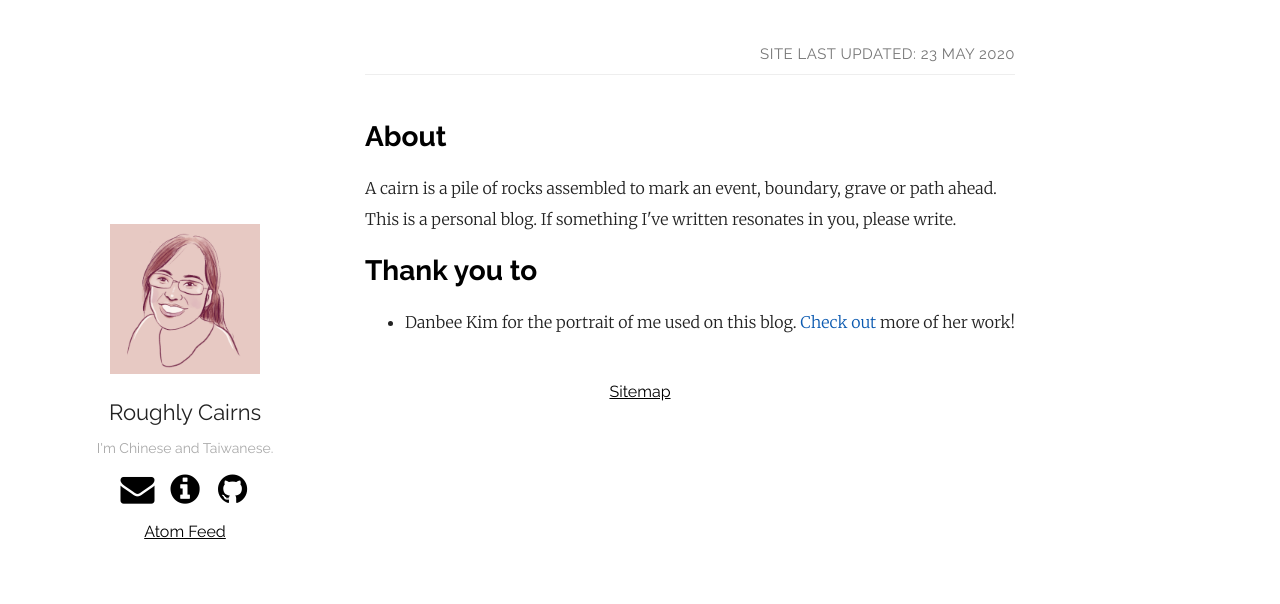
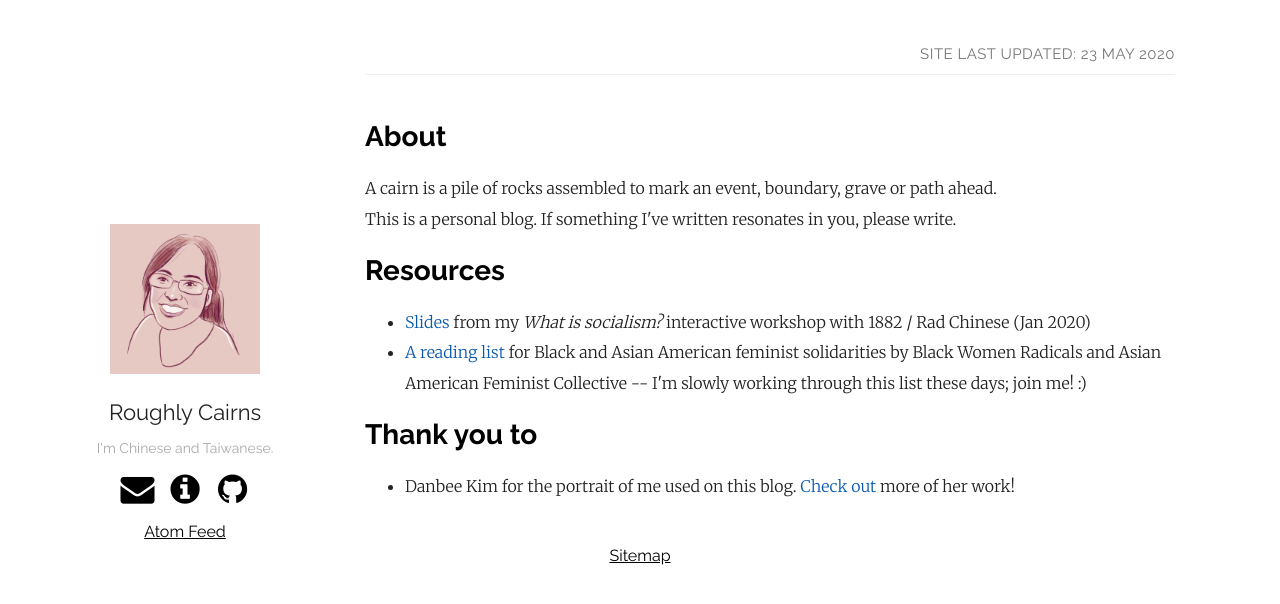
Before and after one commit to r-wei/curated-self, a Jekyll site: the page built from _pages/about.md, in a window 1280 px wide. Shown: the top 604 px of the page. Built offline with Jekyll 4.4.1, drawn with Linux system fonts in a browser that asks for light colours.

Commit message:
add Resources to about.md

```diff
--- a/_pages/about.md
+++ b/_pages/about.md
@@ -9,6 +9,13 @@ permalink: /about/
 	A cairn is a pile of rocks assembled to mark an event, boundary, grave or path ahead.<br>
 	This is a personal blog. If something I've written resonates in you, please write.
 </div>
+<h2 class="post-title">Resources</h2>
+<div class="post">
+	<ul>
+		<li><a href="https://docs.google.com/presentation/d/15OZBm5u9et7mXgUmYk1W_-7DmUQCeiXbnhjioAMHz8Q/edit?usp=sharing">Slides</a> from my <i>What is socialism?</i> interactive workshop with 1882 / Rad Chinese (Jan 2020)</li>
+		<li><a href="https://www.blackwomenradicals.com/blog-feed/black-and-asian-feminist-solidarities-a-reading-list">A reading list</a> for Black and Asian American feminist solidarities by Black Women Radicals and Asian American Feminist Collective -- I'm slowly working through this list these days; join me! :)</li>
+	</ul>
+</div>
 <h2 class="post-title">Thank you to</h2>
 <div class="post">
 	<ul>
```
